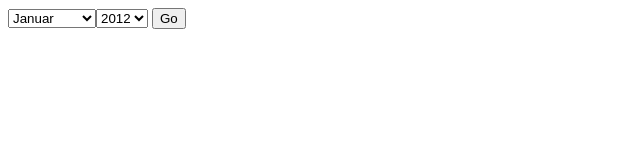
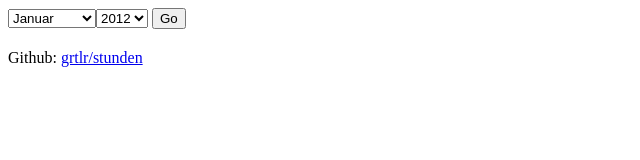
Before and after one commit to grtlr/stunden, a plain HTML site: page index.html in a window 1280 px wide. Shown: the whole page, without its empty margins (0-640 px from the left). Drawn offline with nearby package versions, Linux system fonts and the light colour scheme.

Commit message:
added github link

```diff
--- a/index.html
+++ b/index.html
@@ -1,8 +1,8 @@
 <html>
     <head>
         <title>Hours</title>
-        <script src="http://ajax.googleapis.com/ajax/libs/jquery/2.1.3/jquery.min.js"></script>
-        <script src="http://cdnjs.cloudflare.com/ajax/libs/moment.js/2.9.0/moment.min.js"></script>
+        <script src="https://ajax.googleapis.com/ajax/libs/jquery/2.1.3/jquery.min.js"></script>
+        <script src="https://cdnjs.cloudflare.com/ajax/libs/moment.js/2.9.0/moment.min.js"></script>
         <script type="text/javascript" src="hours.js"></script>
     </head>
     <body>
@@ -13,5 +13,6 @@
         </div>
         <h2 id="header"></h2>
         <div id="hours"></div>
+        Github: <a href="https://github.com/grtlr/stunden">grtlr/stunden</a>
     </body>
 </html>
```
